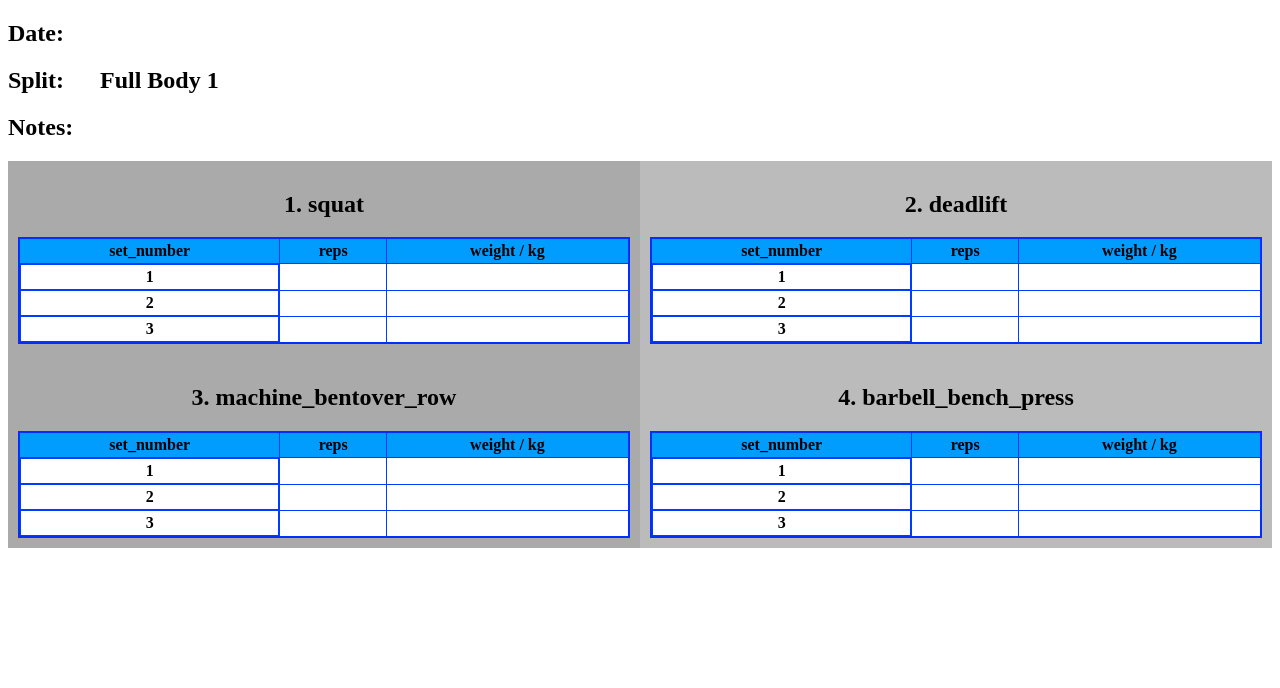
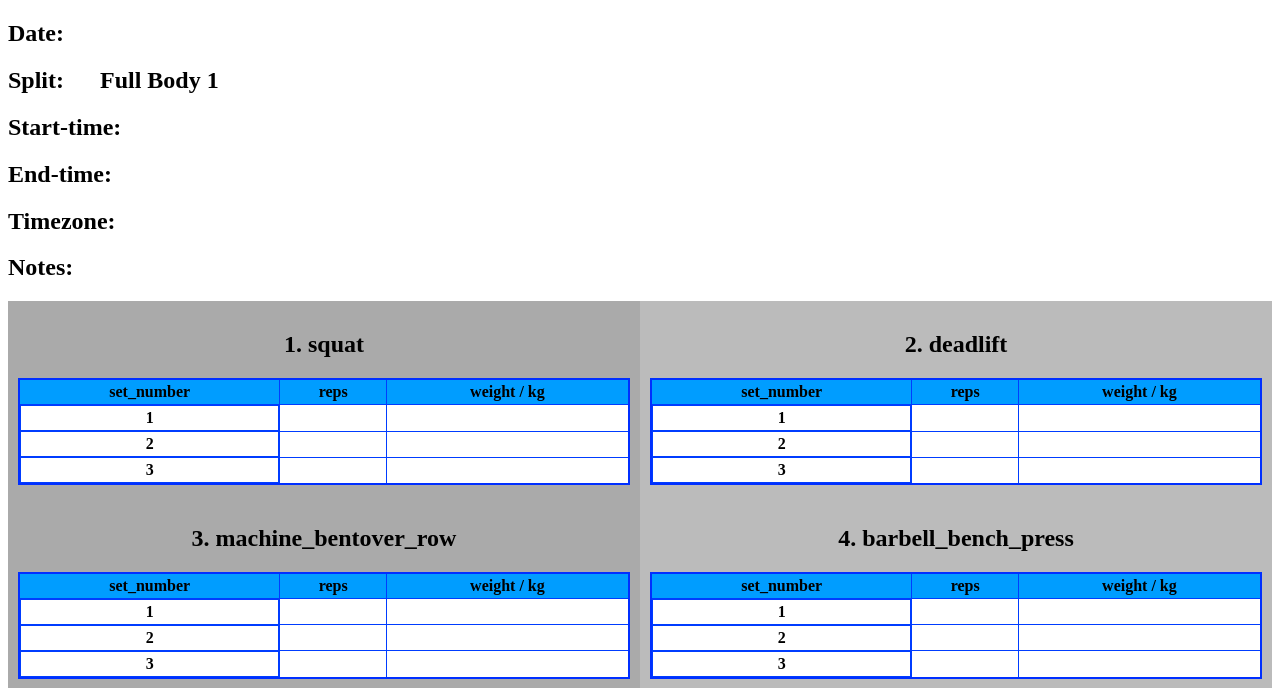
Before and after one commit to TheNewThinkTank/workout-generator, a Django app: page /workoutapp/nfp_view/ in a window 1280 px wide. Shown: the top 688 px of the page. Run offline with Django 4.2, Linux system fonts and the light colour scheme.

Commit message:
chore: add time fields to HTML

```diff
--- a/workoutplans/workoutapp/templates/full_body_1.html
+++ b/workoutplans/workoutapp/templates/full_body_1.html
@@ -13,6 +13,9 @@
   <body>
     <h2>Date:</h2>
     <h2 id="Split">Split: &emsp; Full Body 1</h2>
+    <h2>Start-time:</h2>
+    <h2>End-time:</h2>
+    <h2>Timezone:</h2>
     <h2>Notes:</h2>
 
     <div class="row">
```
